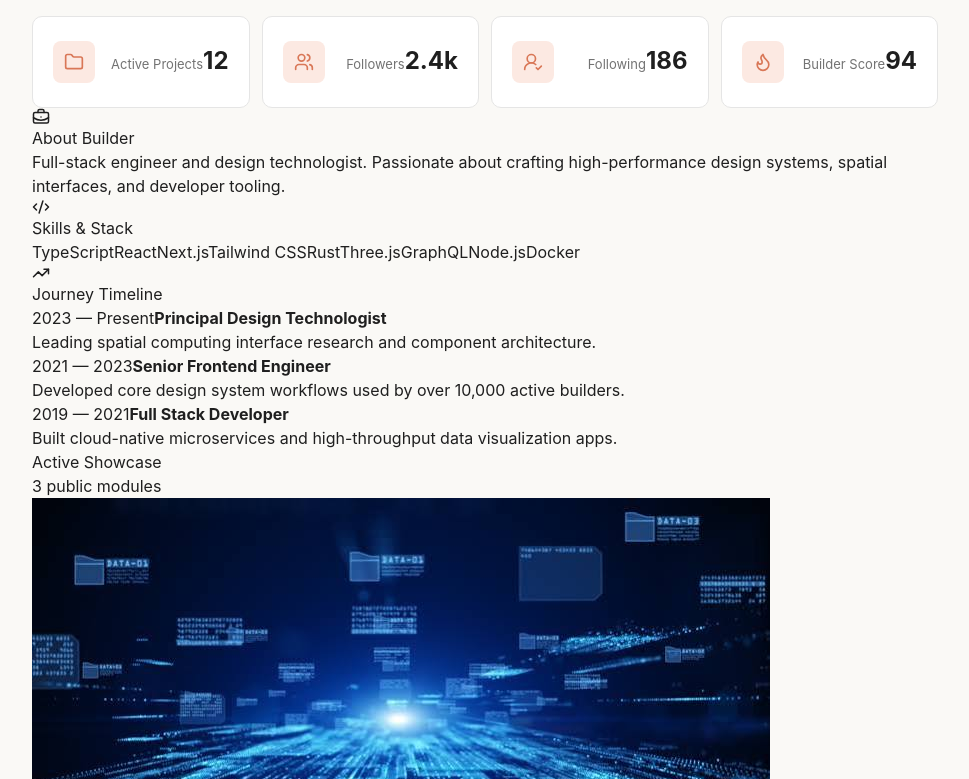
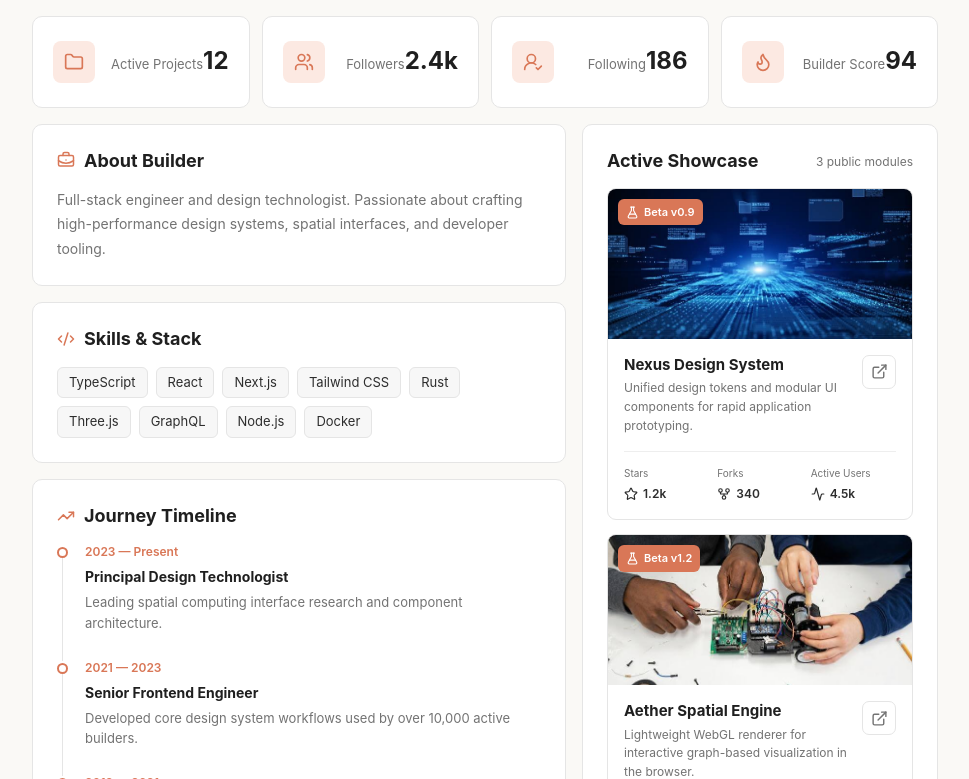
Before and after one commit to TechSage01/Foundry-Frontend, a React (Vite) app: page /profile in a window 1280 px wide. Shown: the part 461-1240 px from the top of the page, without its empty margins (310-1279 px from the left). Built offline with nearby package versions, Linux system fonts and the light colour scheme.

Commit message:
profile page done

```diff
--- a/src/App.css
+++ b/src/App.css
@@ -183,15 +183,9 @@
   }
 } */
 
-
-
-
-
-
-
 /* Profile styling */
 
-.profile-page{
+.profile-page {
   width: 100%;
 }
 
@@ -226,7 +220,6 @@
   border: 4px solid #ffffff;
   object-fit: cover;
   background: #2d2d2d;
-
 }
 
 .profile-info {
@@ -243,7 +236,6 @@
   align-items: center;
   gap: 10px;
 }
-
 
 .profile-name-row h1 {
   margin: 0;
@@ -377,3 +369,430 @@
   background: #fce9e2;
   color: #d97757;
 }
+
+.profile-content {
+  display: grid;
+  grid-template-columns:
+    minmax(0, 1.5fr)
+    minmax(320px, 1fr);
+  gap: 16px;
+  margin-top: 16px;
+}
+
+.profile-main {
+  display: flex;
+  flex-direction: column;
+  gap: 16px;
+}
+
+.profile-section {
+  background: #ffffff;
+
+  border: 1px solid #e5e5e5;
+  border-radius: 10px;
+
+  padding: 24px;
+}
+
+.section-heading {
+  display: flex;
+  align-items: center;
+  gap: 9px;
+
+  margin-bottom: 16px;
+
+  color: #d97757;
+}
+
+.section-heading h2 {
+  margin: 0;
+
+  color: #1f1f1f;
+
+  font-size: 18px;
+  line-height: 1.3;
+  font-weight: 650;
+}
+
+.profile-section > p {
+  margin: 0;
+
+  color: #737373;
+
+  font-size: 14px;
+  line-height: 1.75;
+}
+
+.skill-list {
+  display: flex;
+  flex-wrap: wrap;
+  gap: 8px;
+}
+.skill-list span {
+  display: inline-flex;
+  align-items: center;
+  padding: 7px 11px;
+  border: 1px solid #e5e5e5;
+  border-radius: 6px;
+  background: #f7f7f7;
+  color: #2d2d2d;
+  font-size: 13px;
+  line-height: 1.2;
+}
+
+.timeline {
+  position: relative;
+  display: flex;
+  flex-direction: column;
+  gap: 0;
+  margin-top: 4px;
+}
+
+.timeline-item {
+  position: relative;
+  display: flex;
+  padding-left: 28px;
+  padding-bottom: 26px;
+}
+
+.timeline-item:last-child {
+  padding-bottom: 0;
+}
+
+.timeline-item::before {
+  content: "";
+  position: absolute;
+  left: 5px;
+  top: 14px;
+  bottom: -2px;
+  width: 1px;
+  background: #e5e5e5;
+}
+
+.timeline-item:last-child::before {
+  display: none;
+}
+
+.timeline-dot {
+  position: absolute;
+
+  left: 0;
+  top: 4px;
+
+  width: 11px;
+  height: 11px;
+
+  border: 2px solid #d97757;
+  border-radius: 50%;
+
+  background: #ffffff;
+}
+
+.timeline-content {
+  display: flex;
+  flex-direction: column;
+  gap: 5px;
+}
+
+.timeline-period {
+  color: #d97757;
+
+  font-size: 12px;
+  font-weight: 600;
+}
+
+.timeline-content strong {
+  color: #1f1f1f;
+
+  font-size: 14px;
+  font-weight: 650;
+}
+
+.timeline-content p {
+  margin: 0;
+
+  color: #737373;
+
+  font-size: 13px;
+  line-height: 1.55;
+}
+
+.profile-showcase {
+  display: flex;
+  flex-direction: column;
+  gap: 14px;
+
+  background: #ffffff;
+
+  border: 1px solid #e5e5e5;
+  border-radius: 10px;
+
+  padding: 24px;
+}
+
+.showcase-heading {
+  display: flex;
+  align-items: center;
+  justify-content: space-between;
+
+  margin-bottom: 2px;
+}
+
+.showcase-heading h2 {
+  margin: 0;
+
+  color: #1f1f1f;
+
+  font-size: 18px;
+  line-height: 1.3;
+  font-weight: 650;
+}
+
+.showcase-heading span {
+  display: block;
+
+  margin-top: 4px;
+
+  color: #737373;
+
+  font-size: 12px;
+}
+
+.showcase-card {
+  overflow: hidden;
+
+  background: #ffffff;
+
+  border: 1px solid #e5e5e5;
+  border-radius: 9px;
+}
+
+.showcase-image-wrapper {
+  position: relative;
+
+  width: 100%;
+  height: 150px;
+
+  background: #f1f1f1;
+}
+
+.showcase-image-wrapper img {
+  width: 100%;
+  height: 100%;
+
+  display: block;
+
+  object-fit: cover;
+}
+
+.beta-badge {
+  position: absolute;
+
+  top: 10px;
+  left: 10px;
+
+  display: inline-flex;
+  align-items: center;
+  gap: 5px;
+
+  padding: 5px 8px;
+
+  border-radius: 6px;
+
+  background: #d97757;
+  color: #ffffff;
+
+  font-size: 11px;
+  font-weight: 600;
+}
+
+.showcase-content {
+  padding: 16px;
+}
+
+.showcase-title-row {
+  display: flex;
+  align-items: flex-start;
+  justify-content: space-between;
+
+  gap: 12px;
+}
+
+.showcase-title-row > div {
+  min-width: 0;
+}
+
+.showcase-card h3 {
+  margin: 0 0 5px;
+
+  color: #1f1f1f;
+
+  font-size: 15px;
+  line-height: 1.3;
+  font-weight: 650;
+}
+
+.showcase-card p {
+  margin: 0;
+
+  color: #737373;
+
+  font-size: 12px;
+  line-height: 1.55;
+}
+
+.project-link {
+  width: 34px;
+  height: 34px;
+  flex-shrink: 0;
+  display: flex;
+  align-items: center;
+  justify-content: center;
+  border: 1px solid #e5e5e5;
+  border-radius: 7px;
+  background: #ffffff;
+  color: #737373;
+  cursor: pointer;
+  transition:
+    background 0.2s ease,
+    color 0.2s ease,
+    border-color 0.2s ease;
+}
+
+.project-link:hover {
+  background: #f7f7f7;
+  color: #d97757;
+  border-color: #d97757;
+}
+
+
+.project-stats {
+  display: grid;
+  grid-template-columns: repeat(3, 1fr);
+  gap: 8px;
+  margin-top: 16px;
+  padding-top: 14px;
+  border-top: 1px solid #eeeeee;
+}
+
+.project-stats > div {
+  display: flex;
+  flex-direction: column;
+  gap: 4px;
+}
+
+.project-stats span {
+  color: #737373;
+  font-size: 10px;
+}
+
+.project-stats strong {
+  display: flex;
+  align-items: center;
+  gap: 5px;
+  color: #2d2d2d;
+  font-size: 12px;
+  font-weight: 600;
+}
+
+
+
+
+
+
+@media (max-width: 1000px) {
+
+  .profile-content {
+    grid-template-columns: 1fr;
+  }
+
+  .profile-showcase {
+    width: 100%;
+  }
+
+}
+
+
+@media (max-width: 800px) {
+
+  .profile-stats {
+    grid-template-columns: repeat(2, 1fr);
+  }
+
+  .profile-info {
+    align-items: flex-start;
+    flex-direction: column;
+  }
+
+  .profile-actions {
+    width: 100%;
+  }
+
+}
+
+
+@media (max-width: 600px) {
+
+  .profile-cover {
+    height: 180px;
+  }
+
+  .profile-avatar {
+    width: 90px;
+    height: 90px;
+
+    left: 20px;
+    bottom: -45px;
+  }
+
+  .profile-info {
+    padding: 62px 20px 20px;
+  }
+
+  .profile-name-row {
+    flex-wrap: wrap;
+  }
+
+  .profile-name-row h1 {
+    font-size: 24px;
+  }
+
+  .profile-meta {
+    line-height: 1.6;
+  }
+
+  .profile-actions {
+    flex-wrap: wrap;
+  }
+
+  .follow-button {
+    flex: 1;
+  }
+
+  .profile-stats {
+    grid-template-columns: 1fr 1fr;
+  }
+
+  .stat-card {
+    padding: 15px;
+  }
+
+  .stat-card strong {
+    font-size: 20px;
+  }
+
+  .stat-icon {
+    width: 36px;
+    height: 36px;
+  }
+
+  .profile-section,
+  .profile-showcase {
+    padding: 18px;
+  }
+
+  .showcase-image-wrapper {
+    height: 130px;
+  }
+
+}
```
